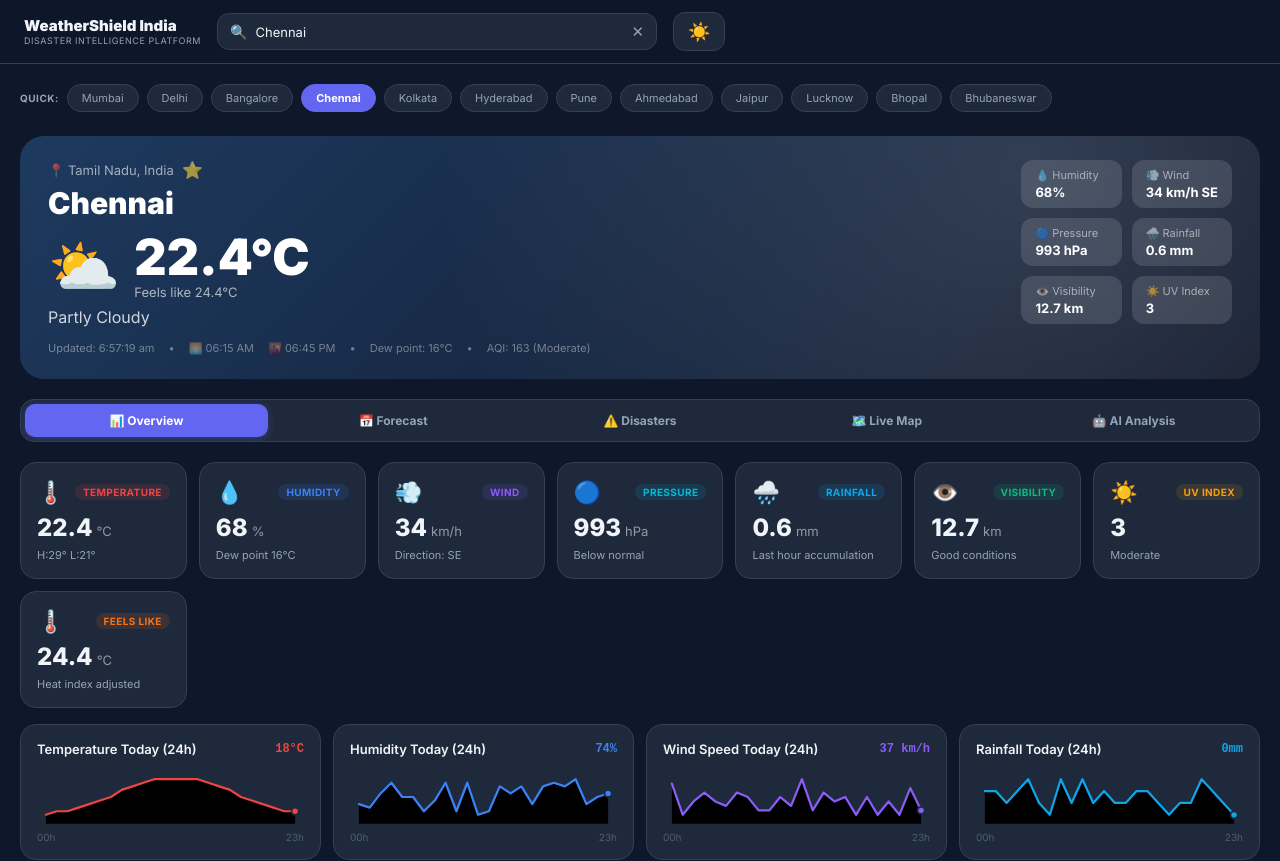
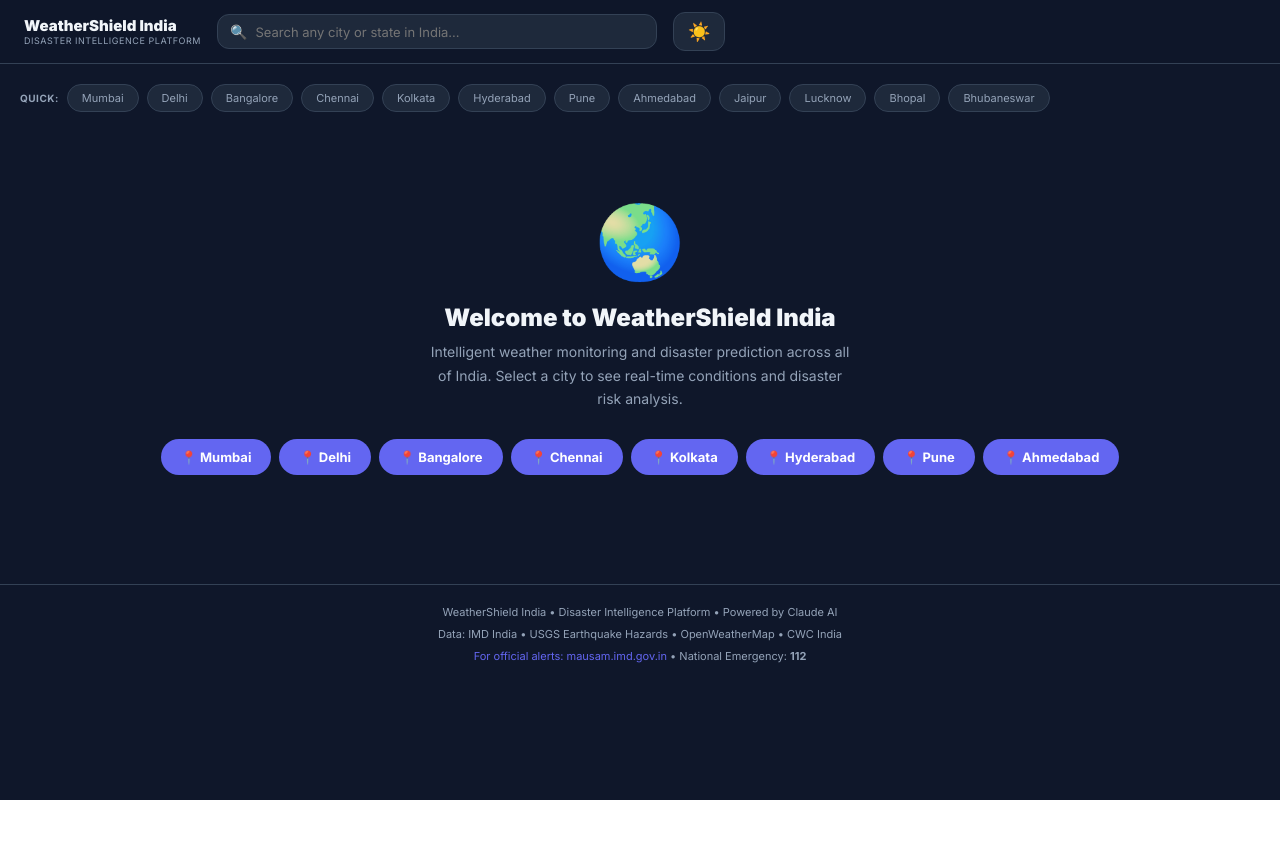
Before and after one commit to ameer2907/weathershield-india, a React (Vite) app: page / in a window 1280 px wide. Shown: the top 861 px of the page. After the commit the page ends 800 px from the top, so only its background shows below. Built offline with nearby package versions, Linux system fonts and the light colour scheme.

Commit message:
Update App.jsx

```diff
--- a/src/App.jsx
+++ b/src/App.jsx
@@ -23,6 +23,7 @@ export default function App() {
   const [saved,        setSaved]        = useState(['Mumbai', 'Delhi', 'Chennai']);
 
   // Preload cities for map on mount
+// Preload cities for map on mount (No default city)
 useEffect(() => {
   const map = {};
   INDIA_CITIES.slice(0, 14).forEach(c => {
@@ -30,12 +31,11 @@ useEffect(() => {
   });
   setWeatherMap(map);
 
-  // Set Chennai as default
-  const defaultCity = INDIA_CITIES.find(c => c.name === 'Chennai');
-  if (defaultCity) {
-    loadCity(defaultCity);
-  }
+  // IMPORTANT:
+  // Do NOT call loadCity() here
+  // This keeps the app in welcome state
 }, []);
+
 
   const loadCity = useCallback((city) => {
     setLoading(true);
```
